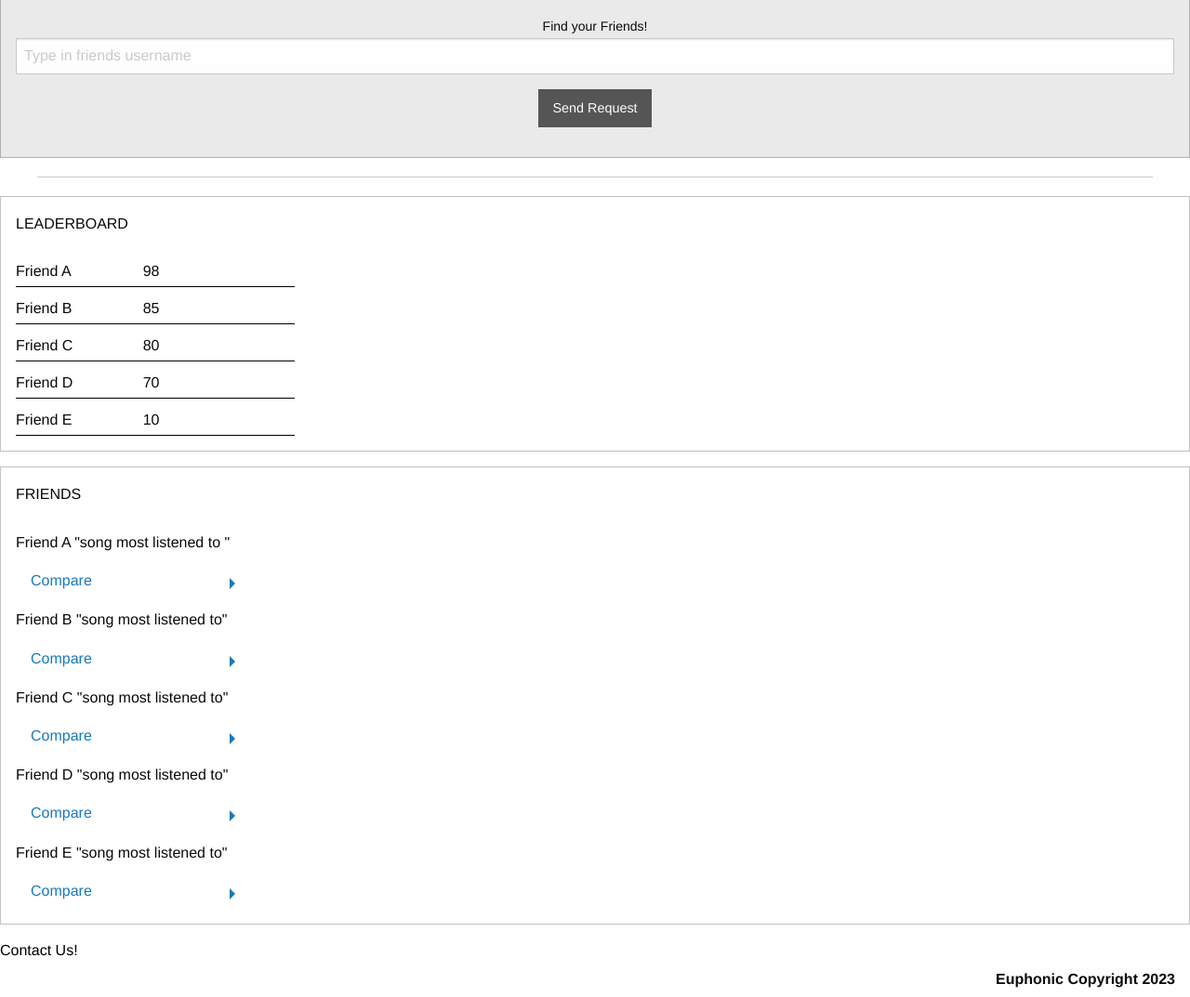
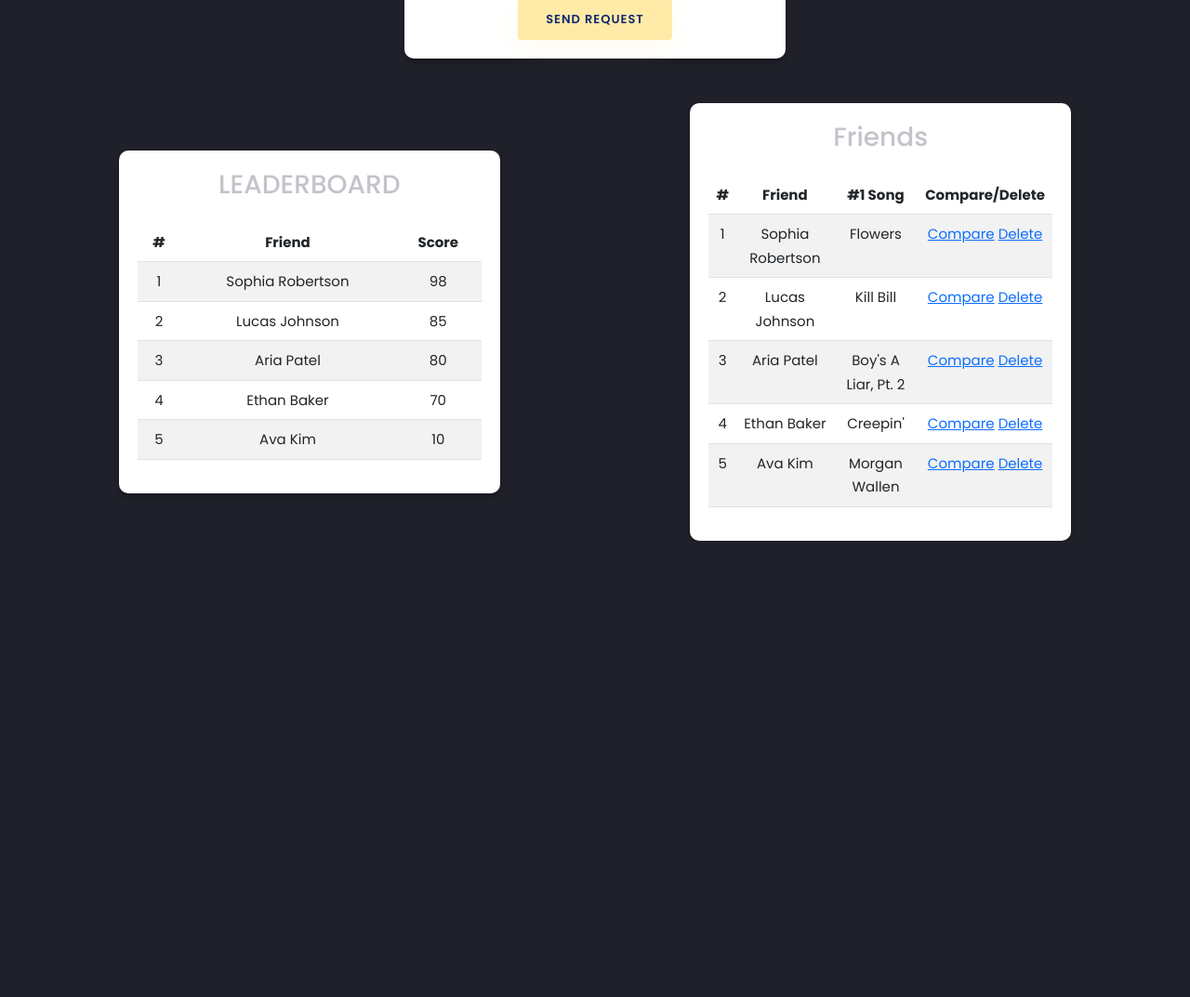
Before and after one commit to Scooney6/Euphonic, a Flask app: page /home in a window 1280 px wide. Shown: the part 230-1303 px from the top of the page at 93% size. After the commit the page ends 812 px from the top, so only its background shows below. Run offline with Flask 2, Linux system fonts and the light colour scheme; parts of the project's set-up code (start-up, migrations or seed data) failed here and were passed over; some libraries are stand-ins or nearby versions.

Commit message:
Home Page Changed
The home Page Changed to match the styling.
Minor updates are needed.

```diff
--- a/Flask/templates/home.html
+++ b/Flask/templates/home.html
@@ -1,246 +1,159 @@
 <!DOCTYPE html>
 <html lang="en">
+
 <head>
-    <meta charset="UTF-8">
+    <meta charset="UTF-8" />
     <meta name="viewport" content="width=device-width, initial-scale=1.0" />
+    <meta http-equiv="X-UA-Compatible" content="ie=edge" />
     <title>Dashboard | Euphonic</title>
-    <link rel="stylesheet" href="https://dhbhdrzi4tiry.cloudfront.net/cdn/sites/foundation.min.css">
-    <style>
-        .container {
-            position: relative;
-            text-align: center;
-            color: darkseagreen;
-        }
-
-        #button {
-            position: relative;
-            display: inline-block;
-            width: 25%;
-        }
-
-        #img2 {
-            height: 150px;
-            width: 2000px;
-        }
-
-        .centered {
-            position: absolute;
-            top: 50%;
-            left: 50%;
-            transform: translate(-50%, -50%);
-        }
-
-        .button {
-            background-color: #555555;
-        }
-
-        #container2 {
-            width: 600px;
-            height: auto;
-        }
-
-        .row2 {
-            position: relative;
-            display: block;
-            width: 50%;
-            height: 40px;
-            border-bottom: 1px solid black;
-        }
-
-        .name {
-            position: relative;
-            display: inline-block;
-            width: 25%;
-            line-height: 45px;
-        }
-
-        .name2 {
-            position: relative;
-            display: inline-block;
-            width: 50%;
-            line-height: 45px;
-        }
-
-        .score {
-            position: relative;
-            display: inline-block;
-            width: 25%;
-        }
-
-        .row2 {
-            position: relative;
-            display: block;
-            width: 50%;
-            height: 40px;
-        }
-    </style>
-    <script>
-        $(document).ready(function () {
-            $("#alert").on("click", callAlert);
-            function callAlert() {
-                alert("1-800-EUPHONIC");
-            }
-        });
-
-
-    </script>
+    <link rel="stylesheet" href="https://cdnjs.cloudflare.com/ajax/libs/bootstrap/5.2.3/css/bootstrap.min.css"
+        integrity="sha512-SbiR/eusphKoMVVXysTKG/7VseWii+Y3FdHrt0EpKgpToZeemhqHeZeLWLhJutz/2ut2Vw1uQEj2MbRF+TVBUA=="
+        crossorigin="anonymous" referrerpolicy="no-referrer" />
+    <link rel="stylesheet" href="https://unicons.iconscout.com/release/v2.1.9/css/unicons.css" />
+    <link rel="stylesheet" href="{{ url_for('static', filename='css/style.css') }}" />
 </head>
 
 <body>
 
-    <!-- Navigation -->
+    <!-- Top menu -->
+    <nav class="navbar navbar-dark fixed-top navbar-expand-md navbar-no-bg">
+        <div class="container">
+            <div class="navbar-text mr-auto">
+                <span>Hello {{ username }}!</span>
+            </div>
+            <a class="navbar-brand" href="home">Euphonic</a>
+            <a href="/" style="text-decoration:none;"> <!-- Remove line when Logout is setup -->
+                <button class="btn btn-secondary navbar-btn">Logout</button>
+            </a>
+        </div>
+    </nav>
 
-    <div class="top-bar">
-        <div class="top-bar-left">
-            <ul class="menu" data-responsive-menu="accordion">
-                <li class="menu-text">Hello User!</li>
-            </ul>
+    <!-- Body -->
+    <div class="user-container">
+        <div class="comparison-score"></div>
+        <div class="user">
+            <h3>Find your Friends!</h3>
+            <div class="row">
+                <div class="small-12 columns">
+                    <input type="text" placeholder="Type in friends username">
                 </div>
-        <div class="top-bar-right">
-            <ul class="menu">
-                <li><a class="button">Log Off</a></li>
-            </ul>
+                <a href="compare" style="text-decoration: none;">
+                    <button class="btn mt-4">Send Request</button>
+                </a>
             </div>
         </div>
-    <!-- /Navigation -->
+        <div class="comparison-score"></div>
+    </div>
 
-    <br>
-
+    <div class="user-container mt-5">
+        <div class="user" style="margin-top: -50px;">
             <div class="row">
-
-        <div class="container">
-            <img id=img2
-                src=https://img.freepik.com/free-vector/gradient-black-background-with-wavy-lines_23-2149157312.jpg?w=360>
-            <div class="centered">Euphonic</div>
-
-            <div class="small- 12 medium-12 large-12 columns">
-                <div class="callout secondary">
-                    <form>
-                        <div class="row">
-                            <div class="small-12 columns">
-                                <label>Find your Friends!
-                                    <input type="text" placeholder="Type in friends username">
-                                </label>
-                            </div>
-                            <button type="submit" class="button">Send Request</button>
-                        </div>
-                </div>
-                </form>
+                <div class="col-md-12">
+                    <h3 class="text-center mb-4">LEADERBOARD</h3>
+                    <table class="table table-striped">
+                        <thead>
+                            <tr>
+                                <th scope="col">#</th>
+                                <th scope="col">Friend</th>
+                                <th scope="col">Score</th>
+                            </tr>
+                        </thead>
+                        <tbody>
+                            <tr>
+                                <td>1</td>
+                                <td>{{ friendFirst_1 }} {{ friendLast_1 }}</td>
+                                <td>{{ friendScore_1 }}</td>
+                            </tr>
+                            <tr>
+                                <td>2</td>
+                                <td>{{ friendFirst_2 }} {{ friendLast_2 }}</td>
+                                <td>{{ friendScore_2 }}</td>
+                            </tr>
+                            <tr>
+                                <td>3</td>
+                                <td>{{ friendFirst_3 }} {{ friendLast_3 }}</td>
+                                <td>{{ friendScore_3 }}</td>
+                            </tr>
+                            <tr>
+                                <td>4</td>
+                                <td>{{ friendFirst_4 }} {{ friendLast_4 }}</td>
+                                <td>{{ friendScore_4 }}</td>
+                            </tr>
+                            <tr>
+                                <td>5</td>
+                                <td>{{ friendFirst_5 }} {{ friendLast_5 }}</td>
+                                <td>{{ friendScore_5 }}</td>
+                            </tr>
+                        </tbody>
+                    </table>
                 </div>
             </div>
         </div>
-
-    <div class="row column">
-        <hr>
-    </div>
-    <div class="row small-up-1 medium-up-2 large-up-2">
-        <div class="column">
-            <div class="callout">
-                <p>LEADERBOARD</p>
-                <div id="container2">
-                    <div class="row2">
-                        <div class="name" style="text-align: left;">Friend A</div>
-                        <div class="score" style="text-align: right;">98</div>
-                    </div>
-
-                    <div class="row2">
-                        <div class="name" style="text-align: left;">Friend B</div>
-                        <div class="score" style="text-align: right;">85</div>
-                    </div>
-
-                    <div class="row2">
-                        <div class="name" style="text-align: left;">Friend C</div>
-                        <div class="score" style="text-align: right;">80</div>
-                    </div>
-
-                    <div class="row2">
-                        <div class="name" style="text-align: left;">Friend D</div>
-                        <div class="score" style="text-align: right;">70</div>
-                    </div>
-
-                    <div class="row2">
-                        <div class="name" style="text-align: left;">Friend E</div>
-                        <div class="score" style="text-align: right;">10</div>
+        <div class="user" style="margin-top: -50px;">
+            <div class="row">
+                <div class="col-md-12">
+                    <h3 class="text-center mb-4">Friends</h3>
+                    <table class="table table-striped">
+                        <thead>
+                            <tr>
+                                <th scope="col">#</th>
+                                <th scope="col">Friend</th>
+                                <th scope="col">#1 Song</th>
+                                <th scope="col">Compare/Delete</th>
+                            </tr>
+                        </thead>
+                        <tbody>
+                            <tr>
+                                <td>1</td>
+                                <td>{{ friendFirst_1 }} {{ friendLast_1 }}</td>
+                                <td>{{ friendTrack_1 }}</td>
+                                <td>
+                                    <a href="compare">Compare</a>
+                                    <a href="#">Delete</a>
+                                </td>
+                            </tr>
+                            <tr>
+                                <td>2</td>
+                                <td>{{ friendFirst_2 }} {{ friendLast_2 }}</td>
+                                <td>{{ friendTrack_2 }}</td>
+                                <td>
+                                    <a href="compare">Compare</a>
+                                    <a href="#">Delete</a>
+                                </td>
+                            </tr>
+                            <tr>
+                                <td>3</td>
+                                <td>{{ friendFirst_3 }} {{ friendLast_3 }}</td>
+                                <td>{{ friendTrack_3 }}</td>
+                                <td>
+                                    <a href="compare">Compare</a>
+                                    <a href="#">Delete</a>
+                                </td>
+                            </tr>
+                            <tr>
+                                <td>4</td>
+                                <td>{{ friendFirst_4 }} {{ friendLast_4 }}</td>
+                                <td>{{ friendTrack_4 }}</td>
+                                <td>
+                                    <a href="compare">Compare</a>
+                                    <a href="#">Delete</a>
+                                </td>
+                            </tr>
+                            <tr>
+                                <td>5</td>
+                                <td>{{ friendFirst_5 }} {{ friendLast_5 }}</td>
+                                <td>{{ friendTrack_5 }}</td>
+                                <td>
+                                    <a href="compare">Compare</a>
+                                    <a href="#">Delete</a>
+                                </td>
+                            </tr>
+                        </tbody>
+                    </table>
                 </div>
             </div>
         </div>
     </div>
-        <div class="column">
-            <div class="callout">
-                <p> FRIENDS
-                <P>
-                <div id="container2">
-                    <div class="row">
-                        <div class="name2" style="text-align: left;">Friend A "song most listened to "
-                        </div>
-                        <ul class="vertical dropdown menu" data-dropdown-menu style="max-width: 250px;">
-                            <li>
-                                <a href="#">Compare</a>
-                                <ul class="vertical menu nested">
-                                    <li><a href="#">delete</a></li>
-                    </div>
-                    <div class="row">
-                        <div class="name2" style="text-align: left;">Friend B "song most listened to"</div>
-                        <ul class="vertical dropdown menu" data-dropdown-menu style="max-width: 250px;">
-                            <li>
-                                <a href="#">Compare</a>
-                                <ul class="vertical menu nested">
-                                    <li><a href="#">delete</a></li>
-                    </div>
-
-                    <div class="row">
-                        <div class="name2" style="text-align: left;">Friend C "song most listened to"</div>
-                        <ul class="vertical dropdown menu" data-dropdown-menu style="max-width: 250px;">
-                            <li>
-                                <a href="#">Compare</a>
-                                <ul class="vertical menu nested">
-                                    <li><a href="#">delete</a></li>
-                    </div>
-
-                    <div class="row">
-                        <div class="name2" style="text-align: left;">Friend D "song most listened to"</div>
-                        <ul class="vertical dropdown menu" data-dropdown-menu style="max-width: 250px;">
-                            <li>
-                                <a href="#">Compare</a>
-                                <ul class="vertical menu nested">
-                                    <li><a href="#">delete</a></li>
-                    </div>
-
-                    <div class="row">
-                        <div class="name2" style="text-align: left;">Friend E "song most listened to"</div>
-                        <ul class="vertical dropdown menu" data-dropdown-menu style="max-width: 250px;">
-                            <li>
-                                <a href="#">Compare</a>
-                                <ul class="vertical menu nested">
-                                    <li><a href="#">delete</a></li>
-                    </div>
-                </div>
-
-
-            </div>
-        </div>
-
-    </div>
-    <div class="row">
-
-        <div class="medium-6 columns">
-            <button id=alert class="button2">Contact Us!</button>
-        </div>
-
-        <div class="medium-6 columns">
-            <ul class="menu float-right">
-                <li class="menu-text"> Euphonic Copyright 2023</li>
-            </ul>
-        </div>
-    </div>
-
-    </footer>
-
-    <script src="https://code.jquery.com/jquery-2.1.4.min.js"></script>
-    <script src="https://dhbhdrzi4tiry.cloudfront.net/cdn/sites/foundation.js"></script>
-    <script>
-        $(document).foundation();
-    </script>
 </body>
 
 </html>
--- a/Flask/views.py
+++ b/Flask/views.py
@@ -20,8 +20,51 @@ def index():
 def home():
     # Testcase
     username = "John"
+    friendFirst_1 = "Sophia"
+    friendLast_1 = "Robertson"
+    friendScore_1 = 98
+    friendTrack_1 = "Flowers"
+    friendFirst_2 = "Lucas"
+    friendLast_2 = "Johnson"
+    friendScore_2 = 85
+    friendTrack_2 = "Kill Bill"
+    friendFirst_3 = "Aria"
+    friendLast_3 = "Patel"
+    friendScore_3 = 80
+    friendTrack_3 = "Boy's A Liar, Pt. 2"
+    friendFirst_4 = "Ethan"
+    friendLast_4 = "Baker"
+    friendScore_4 = 70
+    friendTrack_4 = "Creepin'"
+    friendFirst_5 = "Ava"
+    friendLast_5 = "Kim"
+    friendScore_5 = 10
+    friendTrack_5 = "Morgan Wallen"
     # Code
-    return render_template("home.html", username=username)
+    return render_template(
+        "home.html",
+        username = username,
+        friendFirst_1 = friendFirst_1,
+        friendLast_1 = friendLast_1,
+        friendScore_1 = friendScore_1,
+        friendTrack_1 = friendTrack_1,
+        friendFirst_2 = friendFirst_2,
+        friendLast_2 = friendLast_2,
+        friendScore_2 = friendScore_2,
+        friendTrack_2 = friendTrack_2,
+        friendFirst_3 = friendFirst_3,
+        friendLast_3 = friendLast_3,
+        friendScore_3 = friendScore_3,
+        friendTrack_3 = friendTrack_3,
+        friendFirst_4 = friendFirst_4,
+        friendLast_4 = friendLast_4,
+        friendScore_4 = friendScore_4,
+        friendTrack_4 = friendTrack_4,
+        friendFirst_5 = friendFirst_5,
+        friendLast_5 = friendLast_5,
+        friendScore_5 = friendScore_5,
+        friendTrack_5 = friendTrack_5,
+        )
 
 
 # Comparison Page
```
Also changed, not shown: Flask/templates/compare.html (+4 -3 lines). Lines whose indentation alone changed are shown as unchanged.
